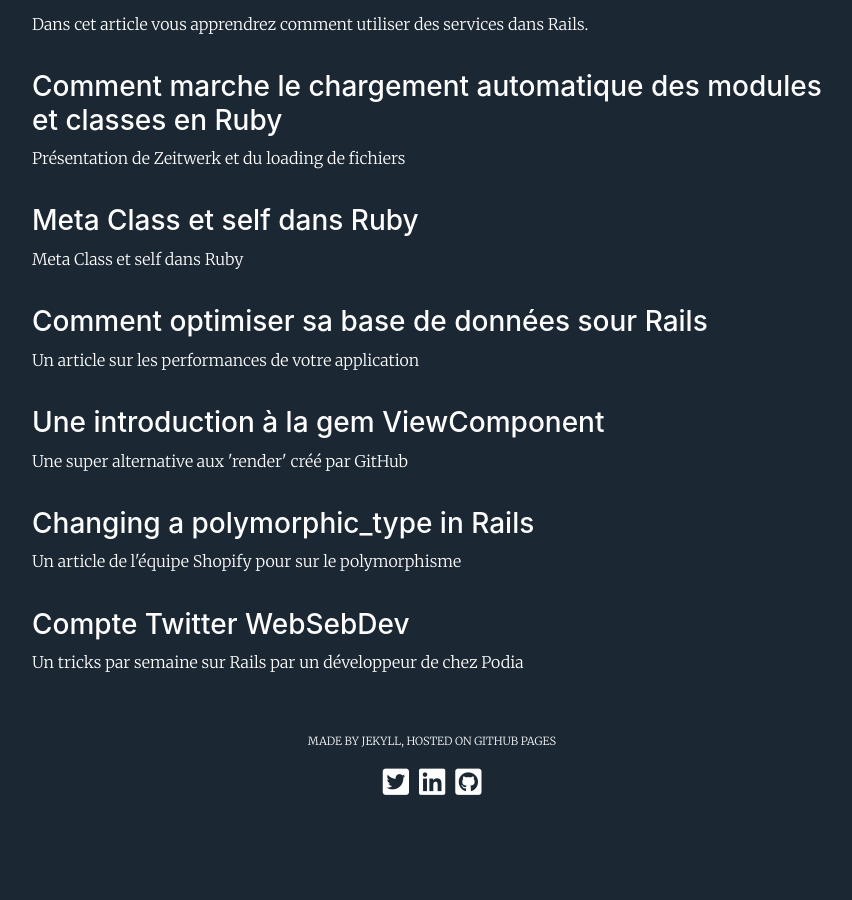
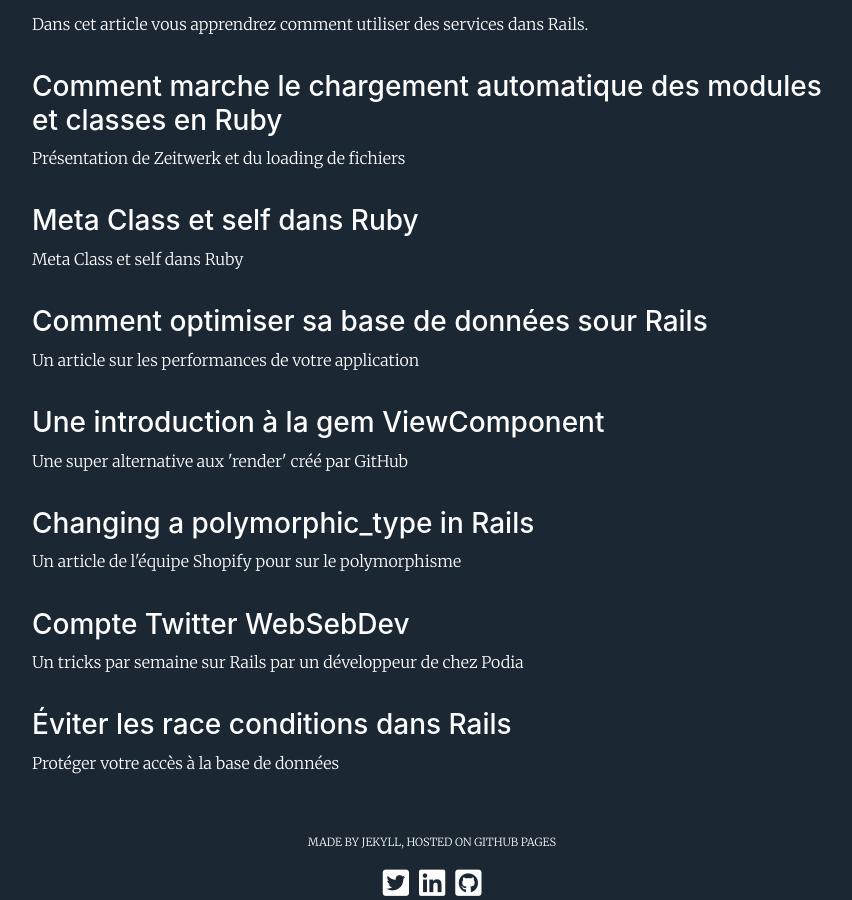
Before and after one commit to alexandrebk/alexandrebk.github.io, a Jekyll site: the page built from resources.html, in a window 1280 px wide and 900 px high, scrolled down 1778 px. Shown: the whole window, without its empty margins (208-1060 px from the left). Built offline with Jekyll 4.4.1, drawn with Linux system fonts in a browser that asks for light colours; nearby versions of some CDN libraries; before the commit the page ends 2577 px from its top, so only the background shows below that.

Commit message:
Adds resources for race conditions

```diff
--- a/_data/resources.yml
+++ b/_data/resources.yml
@@ -64,3 +64,6 @@
 - title:   "Compte Twitter WebSebDev"
   link:    "https://twitter.com/websebdev"
   content: "Un tricks par semaine sur Rails par un développeur de chez Podia"
+- title:   "Éviter les race conditions dans Rails"
+  link:    "https://www.honeybadger.io/blog/avoid-race-condition-in-rails/"
+  content: "Protéger votre accès à la base de données"
```
